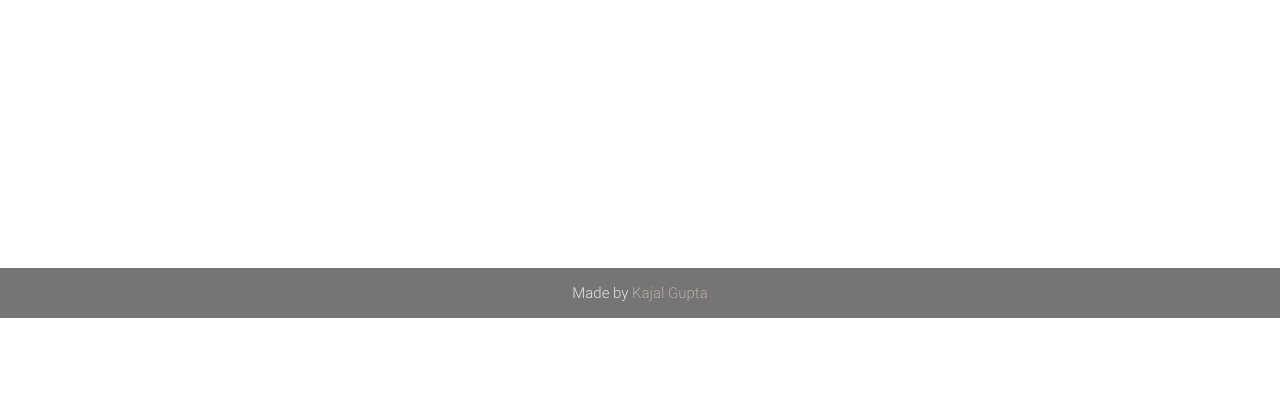
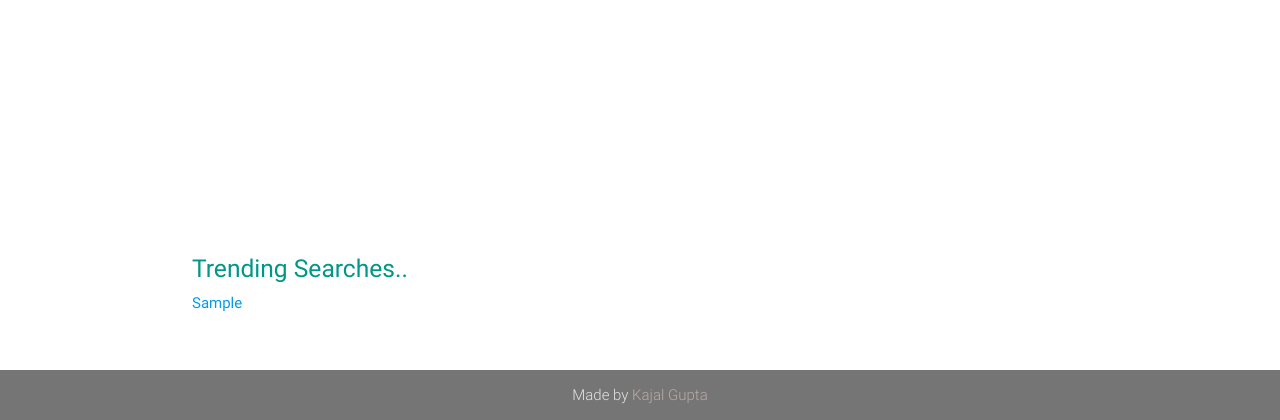
Before and after one commit to shriyanka/googleplay, a Django app: page / in a window 1280 px wide. Shown: the part 494-914 px from the top of the page. Before the commit the page ends 812 px from the top, so only its background shows below. Run offline with Django 3.2, Linux system fonts and the light colour scheme; tables that the repository leaves empty hold one stand-in row (values such as "Sample post"); some libraries are stand-ins or nearby versions.

Commit message:
adding new feature: latest trending seraches

```diff
--- a/search/utils/services.py
+++ b/search/utils/services.py
@@ -2,6 +2,9 @@ import requests
 from lxml import html
 from . import constants
 from ..models import Apps, SearchTerm, SearchResultApp
+
+def getTrending():
+	return SearchTerm.objects.all().order_by("-count")[:5]
 
 def getQuery(query):
 	print "The Search Query Recieved is: %s"%query
@@ -16,6 +19,7 @@ def getQuery(query):
 		# if the search term has been saved but no apps was parsed for that term
 		# for example user searched "dkjd"
 		# this is necessary coz search term is saved first during form submission itself
+		# and later the related apps get updated
 		return {"result":constants.NOT_FOUND}
 	else:
 		return {"result":apps}
--- a/search/views/search.py
+++ b/search/views/search.py
@@ -4,13 +4,15 @@ from django.views.generic import View
 from django.http import HttpResponse, HttpResponseRedirect
 from ..forms import SearchForm
 from ..models import SearchResultApp, Apps, SearchTerm
+from ..utils import services
 
 class IndexView(View):
     template_name = "index.html"
 
     def get(self,request):
     	form = SearchForm()
-    	return render(request, self.template_name, {'form': form})
+        trending = services.getTrending()
+    	return render(request, self.template_name, {'form': form,'trending':trending})
 
     def post(self,request):
     	form = SearchForm(request.POST)
--- a/templates/index.html
+++ b/templates/index.html
@@ -51,10 +51,20 @@
     </div>
   </div>
 
+  <div class="container">
+    <div class="section">
+      <h5 class="teal-text">Trending Searches..</h5>
+      {% for app in trending %}
+      <a href="/fetch/{{ app.term }}/">{{ app.term }} </a>
+     {% endfor %}
+    </div>
+  </div>
+
+
   <footer class="page-footer white">
     <div class="footer-copyright grey darken-1">
       <div class="container center">
-      Made by <a class="brown-text text-lighten-3" href="http://github.com/shriyanka">Kajal Gupta</a>
+      Made by <a class="brown-text text-lighten-3" href="https://github.com/shriyanka/googleplay">Kajal Gupta</a>
       </div>
     </div>
   </footer>
```
Also changed, not shown: search/views/query.py (+6 -3 lines), 3 other files.
